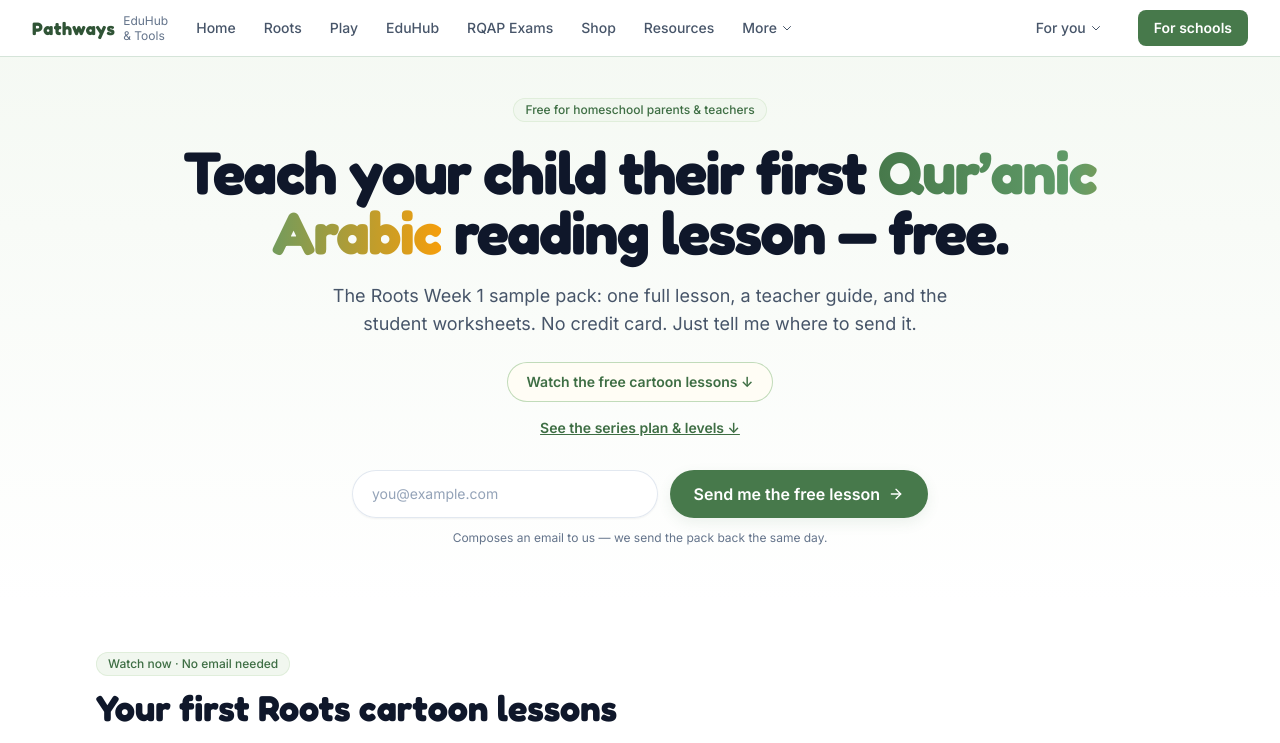
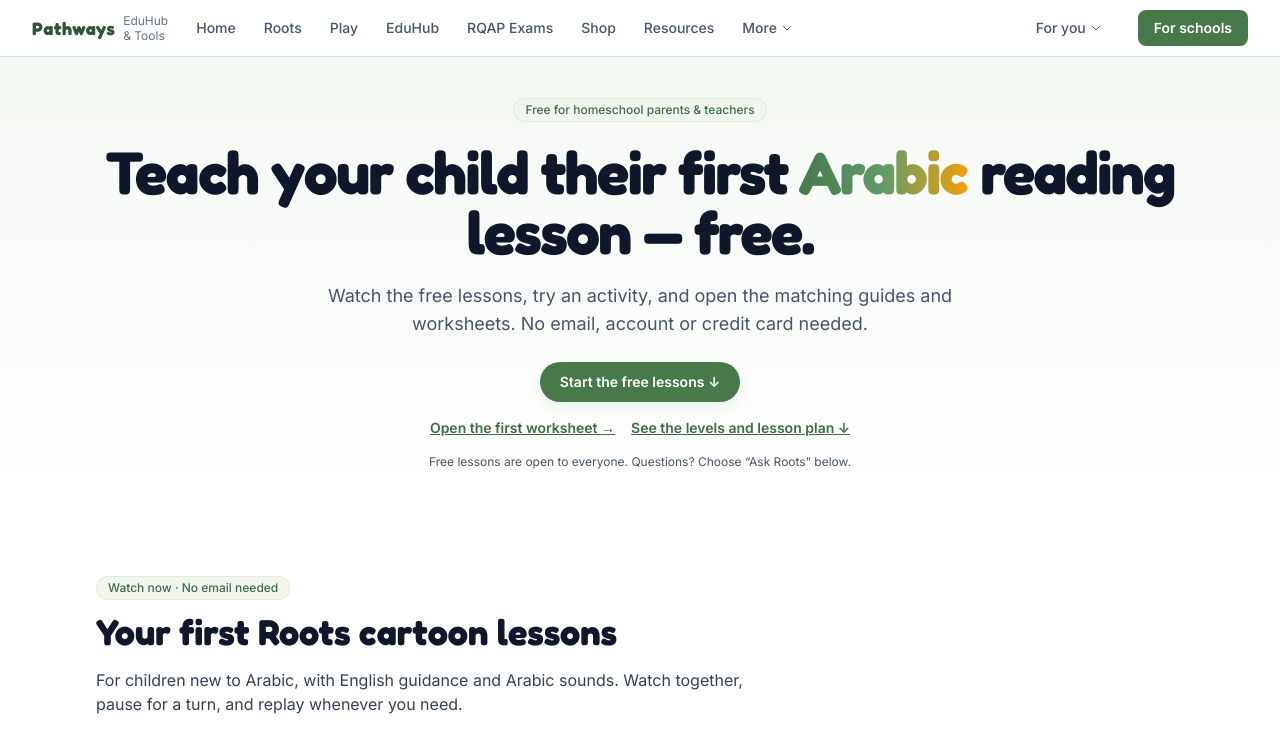
Before and after one commit to DinaElAhl/Pathways-, a React (Vite) app: page /free-sample in a window 1280 px wide. Shown: the top 743 px of the page. Built offline with nearby package versions, Linux system fonts and the light colour scheme.

Commit message:
Connect free learners with practice, Roots support and clear next steps

```diff
--- /dev/null
+++ b/src/components/LearnerNextSteps.jsx
@@ -0,0 +1,33 @@
+import { useState } from 'react'
+import { Link } from 'react-router-dom'
+import { learnerJourneyTabs, learnerQuestionTopics, learnerContactHref } from '../data/learnerJourney.js'
+import { socialLinks } from '../data/socialLinks.js'
+
+export default function LearnerNextSteps() {
+  const [active, setActive] = useState('practise')
+  const [topicId, setTopicId] = useState('learning')
+  const tab = learnerJourneyTabs.find(item => item.id === active)
+  const topic = learnerQuestionTopics.find(item => item.id === topicId)
+  return <section id="stay-connected" className="container-page py-12 sm:py-16" aria-labelledby="learner-next-title">
+    <div className="mx-auto max-w-4xl rounded-3xl border border-brand-200 bg-[#fffbee] p-5 sm:p-9">
+      <p className="text-sm font-semibold text-brand-700">Small steps. Strong Roots.</p>
+      <h2 id="learner-next-title" className="mt-3 font-display text-3xl font-semibold text-brand-900">Keep learning with Roots</h2>
+      <div className="mt-6 flex flex-wrap gap-3" role="group" aria-label="Choose your next step">
+        {learnerJourneyTabs.map(item => <button key={item.id} type="button" aria-pressed={active === item.id} onClick={() => setActive(item.id)} className={`min-h-12 rounded-full border border-brand-300 px-5 py-2 font-semibold text-brand-900 focus-visible:outline focus-visible:outline-2 focus-visible:outline-offset-4 ${active === item.id ? 'bg-[#edcd62]' : 'bg-white'}`}>{item.label}</button>)}
+      </div>
+      <div className="mt-5 rounded-2xl bg-white p-5 sm:p-7" aria-live="polite">
+        <h3 className="font-display text-xl font-semibold text-brand-900">{tab.heading}</h3>
+        <p className="mt-3 leading-relaxed text-slate-700">{tab.body}</p>
+        {active === 'practise' && <div className="mt-5 flex flex-wrap gap-3"><a className="btn-primary min-h-12" href="#watch">Back to the free lessons ↑</a><Link className="btn-secondary min-h-12" to="/play">Try Roots Play →</Link></div>}
+        {active === 'ask' && <div className="mt-5">
+          <label className="block text-sm font-semibold text-brand-900" htmlFor="roots-question-topic">What would you like help with?</label>
+          <select id="roots-question-topic" value={topicId} onChange={event => setTopicId(event.target.value)} className="mt-2 block min-h-12 w-full max-w-lg rounded-xl border border-brand-300 bg-white p-3 text-slate-800">{learnerQuestionTopics.map(item => <option key={item.id} value={item.id}>{item.label}</option>)}</select>
+          <a className="btn-primary mt-4 min-h-12" href={learnerContactHref(topic)}>Open an email draft →</a>
+          <p className="mt-3 break-words text-sm text-slate-600">Or write to <a className="underline" href="mailto:roots@pathwayslearn.com">roots@pathwayslearn.com</a>. A parent or teacher should contact Roots for a child; please leave out children’s personal details.</p>
+        </div>}
+        {active === 'continue' && <div className="mt-5 flex flex-wrap gap-3"><Link className="btn-primary min-h-12" to="/shop">Explore the printable workbooks →</Link><a className="btn-secondary min-h-12" href="#lesson-plan">See the lesson plan ↑</a><p className="w-full text-sm text-slate-600">Product pages explain the format and price before checkout. Paid recorded-course access is not available through this page.</p></div>}
+      </div>
+      <div className="mt-6 border-t border-brand-200 pt-5"><h3 className="font-display text-lg font-semibold text-brand-900">Stay connected, at your own pace</h3><div className="mt-3 flex flex-wrap gap-4">{socialLinks.map(channel => <a key={channel.name} className="inline-flex min-h-12 items-center font-semibold text-brand-800 underline" href={channel.url} target="_blank" rel="noopener noreferrer">{channel.cta}</a>)}</div><p className="mt-2 text-xs leading-relaxed text-slate-600">These open external services. Following is optional and separate from purchasing or asking a question. No automatic email signup is created here.</p></div>
+    </div>
+  </section>
+}
--- /dev/null
+++ b/src/data/learnerJourney.js
@@ -0,0 +1,15 @@
+export const learnerJourneyTabs = [
+  { id: 'practise', label: 'Practise', heading: 'One small practice step', body: 'Replay one sound. Point to its letter, then try the activity beneath the video. A grown-up can read the instructions aloud.' },
+  { id: 'ask', label: 'Ask Roots', heading: 'Tell Roots what feels tricky', body: 'Choose a topic and open an email draft. You review and send it in your email app. This does not subscribe you to a mailing list.' },
+  { id: 'continue', label: 'Continue', heading: 'Choose your next step', body: 'Keep practising with the free games, or explore the existing printable products. The PDF workbooks are separate from the recorded lesson series.' },
+]
+
+export const learnerQuestionTopics = [
+  { id: 'learning', label: 'A learning question', subject: 'Roots learning question', prompt: 'Lesson or page link:\nThe part I would like help with:\n' },
+  { id: 'purchase', label: 'A purchase or access question', subject: 'Roots purchase support', prompt: 'Product name:\nOrder reference, if available:\nWhat happened:\nPlease do not include card details or passwords.\n' },
+  { id: 'school', label: 'A school or teaching question', subject: 'Roots school or teaching enquiry', prompt: 'School or teaching context:\nWhat support I am looking for:\n' },
+]
+
+export function learnerContactHref(topic) {
+  return `mailto:roots@pathwayslearn.com?subject=${encodeURIComponent(topic.subject)}&body=${encodeURIComponent(`Hello Roots,\n\n${topic.prompt}\nThank you.`)}`
+}
--- a/src/pages/FreeSample.jsx
+++ b/src/pages/FreeSample.jsx
@@ -1,85 +1,36 @@
 import PracticeCallout from '../components/PracticeCallout.jsx'
 import VideoPreviews from '../components/VideoPreviews.jsx'
 import LessonRoadmap from '../components/LessonRoadmap.jsx'
-import { useState } from 'react'
+import LearnerNextSteps from '../components/LearnerNextSteps.jsx'
 import { Link } from 'react-router-dom'
 import Icon from '../components/Icon.jsx'
 
-// Lead-magnet landing page — copy from Outreach_Pack_v1.md Section C.
-// Email capture is a mailto placeholder until Dina picks a newsletter tool
-// (ConvertKit / MailerLite / Beehiiv etc.). When she wires a real capture,
-// replace the <form> action with the tool's embed and drop the mailto.
-const ROOTS_EMAIL = 'roots@pathwayslearn.com'
-const MAILTO_SUBJECT = 'Free Roots Week 1 Sample Request'
-
+// Free resources are available immediately; email contact is optional.
 export default function FreeSample() {
-  const [email, setEmail] = useState('')
-  const [error, setError] = useState('')
-
-  const onSubmit = (e) => {
-    e.preventDefault()
-    setError('')
-    const trimmed = email.trim()
-    if (!/^[^\s@]+@[^\s@]+\.[^\s@]+$/.test(trimmed)) {
-      setError('Please enter a valid email address.')
-      return
-    }
-    const subject = encodeURIComponent(MAILTO_SUBJECT)
-    const body = encodeURIComponent(
-      `Assalamu alaikum,\n\nPlease send me the free Roots Week 1 sample pack.\n\nMy email: ${trimmed}\n\nJazakum Allahu khairan,\n`
-    )
-    window.location.href = `mailto:${ROOTS_EMAIL}?subject=${subject}&body=${body}`
-  }
-
   return (
     <div className="bg-white">
-      {/* Hero + email capture */}
+      {/* Immediate free access */}
       <section className="bg-gradient-to-b from-brand-50/80 to-white">
         <div className="container-page pt-16 pb-14 sm:pt-24 text-center">
           <span className="chip">Free for homeschool parents &amp; teachers</span>
           <h1 className="mt-5 text-4xl sm:text-5xl md:text-6xl font-bold tracking-tight">
             Teach your child their first{' '}
             <span className="bg-gradient-to-r from-brand-600 via-brand-500 to-accent-500 bg-clip-text text-transparent">
-              Qur’anic Arabic
+              Arabic
             </span>{' '}
             reading lesson — free.
           </h1>
           <p className="mx-auto mt-5 max-w-2xl text-lg text-slate-600">
-            The Roots Week 1 sample pack: one full lesson, a teacher guide, and the student
-            worksheets. No credit card. Just tell me where to send it.
+            Watch the free lessons, try an activity, and open the matching guides and worksheets.
+            No email, account or credit card needed.
           </p>
 
-          {/* Email capture form */}
-          <a href="#watch" className="btn-secondary mt-6">Watch the free cartoon lessons ↓</a>
-          <a href="#lesson-plan" className="mt-4 block text-sm font-semibold text-brand-700 underline">See the series plan &amp; levels ↓</a>
-          <form
-            onSubmit={onSubmit}
-            noValidate
-            className="mx-auto mt-8 flex flex-col gap-3 max-w-xl sm:flex-row"
-          >
-            <label htmlFor="sample-email" className="sr-only">Email address</label>
-            <input
-              id="sample-email"
-              type="email"
-              required
-              value={email}
-              onChange={(e) => setEmail(e.target.value)}
-              placeholder="you@example.com"
-              className={`min-w-0 flex-1 rounded-full border-0 bg-white px-5 py-3 text-sm text-slate-900 shadow-sm ring-1 ring-inset placeholder:text-slate-400 focus:ring-2 focus:ring-brand-500 ${
-                error ? 'ring-rose-300' : 'ring-slate-200'
-              }`}
-            />
-            <button type="submit" className="btn-primary px-6 py-3 text-base whitespace-nowrap">
-              Send me the free lesson
-              <Icon name="arrowRight" className="ml-2 h-4 w-4" strokeWidth={2} />
-            </button>
-          </form>
-          {error && (
-            <p className="mt-2 text-xs text-rose-600" role="alert">{error}</p>
-          )}
-          <p className="mt-3 text-xs text-slate-500">
-            Composes an email to us — we send the pack back the same day.
-          </p>
+          <a href="#watch" className="btn-primary mt-6">Start the free lessons ↓</a>
+          <div className="mt-4 flex flex-wrap justify-center gap-4 text-sm font-semibold text-brand-700">
+            <a href={`${import.meta.env.BASE_URL}lesson-packs/lesson-1-worksheet.html`} className="underline">Open the first worksheet →</a>
+            <a href="#lesson-plan" className="underline">See the levels and lesson plan ↓</a>
+          </div>
+          <p className="mt-4 text-xs text-slate-600">Free lessons are open to everyone. Questions? Choose “Ask Roots” below.</p>
         </div>
       </section>
 
@@ -213,23 +164,8 @@
         </div>
       </section>
 
-      {/* Bottom CTA — email capture again */}
-      <section className="container-page pb-24">
-        <div className="max-w-2xl mx-auto rounded-2xl border border-slate-200 bg-white p-6 sm:p-10 text-center">
-          <h3 className="font-display text-xl sm:text-2xl font-bold text-slate-900">
-            Ready to start?
-          </h3>
-          <p className="mt-2 text-sm text-slate-600">
-            One click, then check your inbox. No spam.
-          </p>
-          <a
-            href={`mailto:${ROOTS_EMAIL}?subject=${encodeURIComponent(MAILTO_SUBJECT)}`}
-            className="btn-primary mt-6 px-6 py-3 text-base"
-          >
-            Send me the free lesson
-          </a>
-        </div>
-      </section>
+      <LearnerNextSteps />
+
     </div>
   )
 }
```
